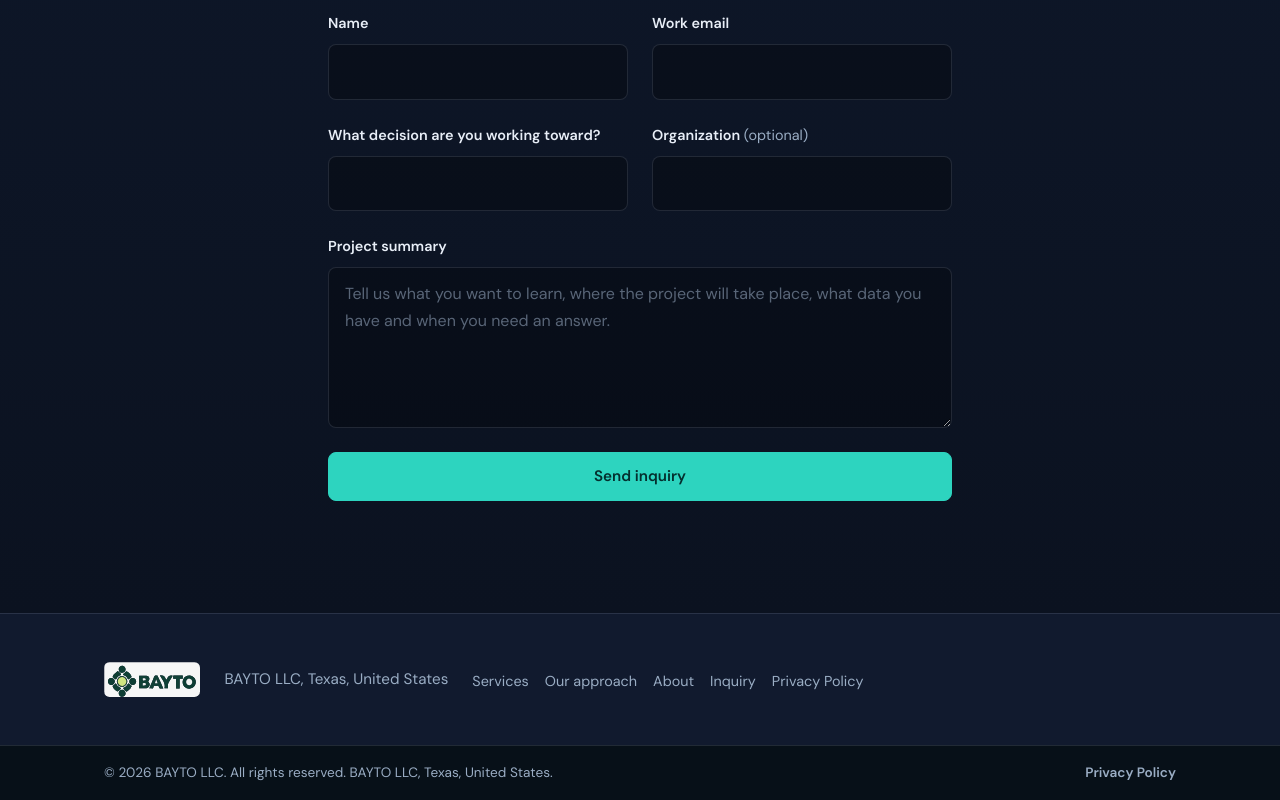
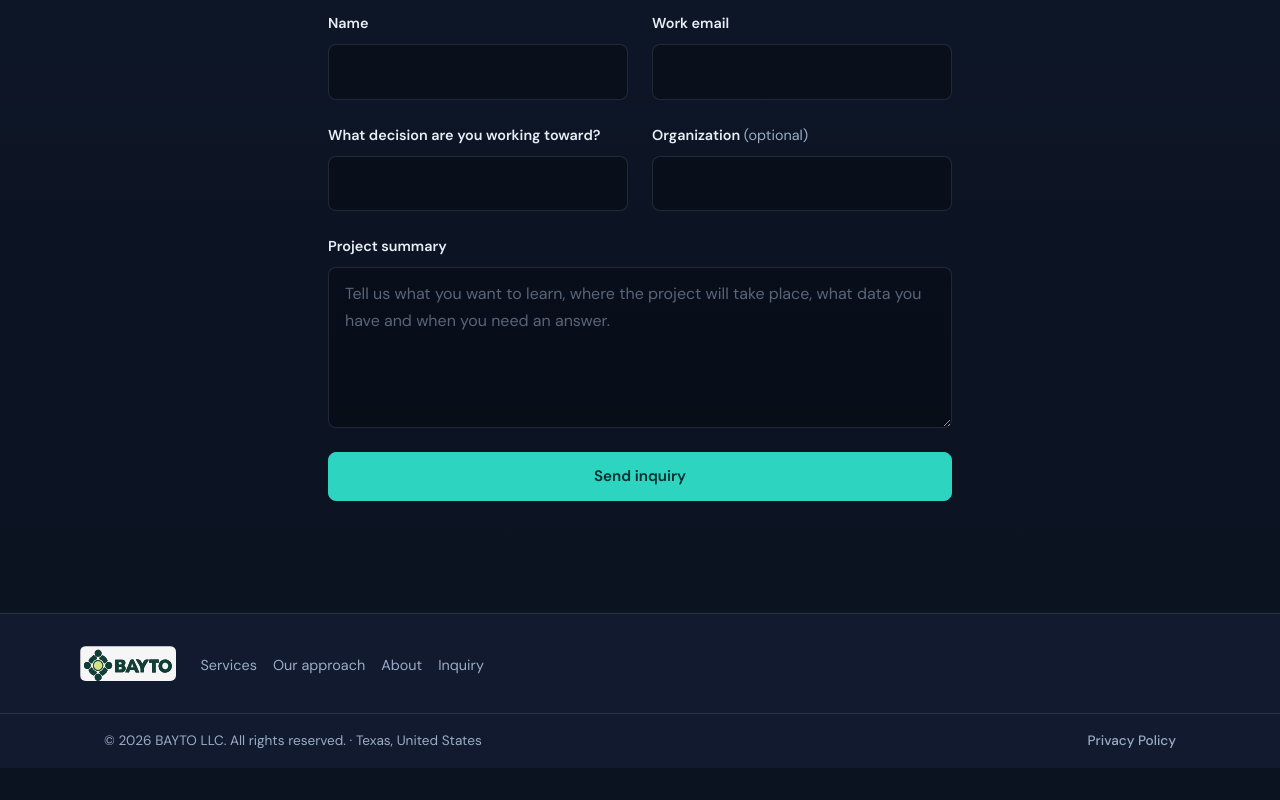
Before and after one commit to AronKG/Bayto_LLC, a plain HTML site: page index.html in a window 1280 px wide. Shown: the part 3413-4213 px from the top of the page. After the commit the page ends 4181 px from the top, so only its background shows below. Drawn offline with nearby package versions, Linux system fonts and the light colour scheme.

```diff
--- a/css/styles.css
+++ b/css/styles.css
@@ -695,7 +695,6 @@ textarea {
 /* --- Footer / sticky CTA -------------------------------------------------- */
 .site-footer {
   border-top: 1px solid var(--color-border);
-  padding: var(--space-7) 0 0;
   background: var(--color-bg-elevated);
 }
 
@@ -703,14 +702,8 @@ textarea {
   display: flex;
   flex-wrap: wrap;
   align-items: center;
-  gap: var(--space-5);
-  padding-bottom: var(--space-7);
-}
-
-.footer-meta {
-  margin: 0;
-  color: var(--color-text-muted);
-  font-size: 0.95rem;
+  gap: var(--space-4) var(--space-5);
+  padding: var(--space-6) 0;
 }
 
 .footer-nav {
@@ -732,7 +725,6 @@ textarea {
 
 .footer-bar {
   border-top: 1px solid var(--color-border);
-  background: #071018;
   padding: var(--space-4) 0;
   padding-bottom: calc(var(--space-4) + var(--safe-bottom));
 }
@@ -750,14 +742,13 @@ textarea {
   color: var(--color-text-muted);
   font-size: 0.85rem;
   line-height: 1.5;
-  max-width: 48rem;
 }
 
 .footer-policy {
   color: var(--color-text-muted);
   text-decoration: none;
   font-size: 0.85rem;
-  font-weight: 600;
+  font-weight: 500;
   white-space: nowrap;
 }
 
--- a/index.html
+++ b/index.html
@@ -287,21 +287,19 @@
         <a class="brand brand-footer" href="#top" aria-label="BAYTO home">
           <img class="brand-logo" src="assets/logo.svg" alt="BAYTO" width="120" height="43" />
         </a>
-        <p class="footer-meta">BAYTO LLC, Texas, United States</p>
         <nav aria-label="Footer">
           <ul class="footer-nav">
             <li><a href="#services">Services</a></li>
             <li><a href="#approach">Our approach</a></li>
             <li><a href="#about">About</a></li>
             <li><a href="#inquiry">Inquiry</a></li>
-            <li><a href="privacy.html">Privacy Policy</a></li>
           </ul>
         </nav>
       </div>
       <div class="footer-bar">
         <div class="container footer-bar-inner">
           <p class="footer-copy">
-            © 2026 BAYTO LLC. All rights reserved. BAYTO LLC, Texas, United States.
+            © 2026 BAYTO LLC. All rights reserved. · Texas, United States
           </p>
           <a class="footer-policy" href="privacy.html">Privacy Policy</a>
         </div>
```
Also changed, not shown: privacy.html (+1 -1 lines).
